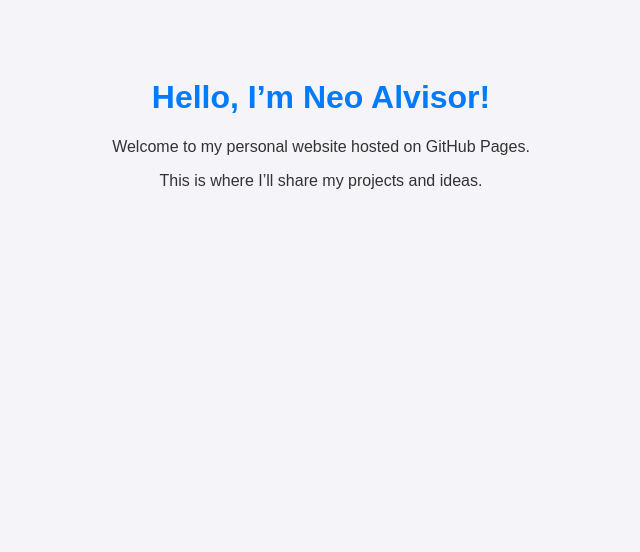
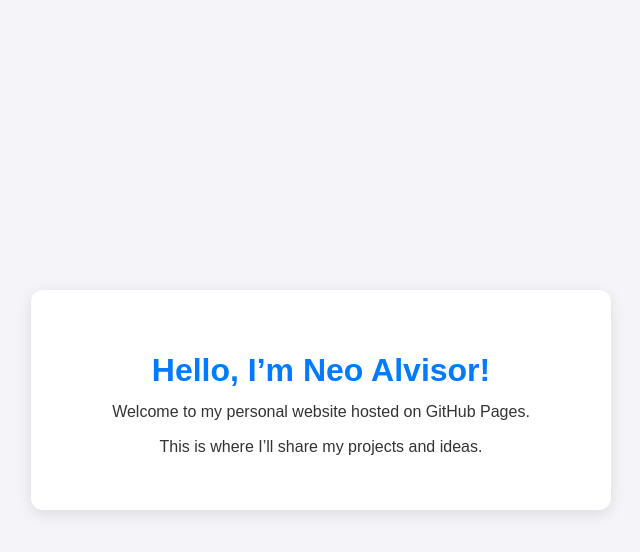
Before and after one commit to nalvisor-ship-it/nalvisor.github.io, a plain HTML site: page index.html in a window 1280 px wide. Shown: the whole page, without its empty margins (319-959 px from the left). Drawn offline with Linux system fonts and the light colour scheme.

Commit message:
Update index.html

```diff
--- a/index.html
+++ b/index.html
@@ -7,19 +7,42 @@
     <style>
         body {
             font-family: Arial, sans-serif;
-            text-align: center;
             background-color: #f4f4f9;
             color: #333;
-            padding: 50px;
+            margin: 0;
+            padding: 0;
+            display: flex;
+            justify-content: center;
+            align-items: center;
+            height: 100vh;
         }
+
+        .container {
+            background: white;
+            padding: 40px;
+            border-radius: 12px;
+            width: 80%;
+            max-width: 500px;
+            text-align: center;
+            box-shadow: 0 4px 15px rgba(0,0,0,0.1);
+        }
+
         h1 {
             color: #007bff;
+            margin-bottom: 10px;
+        }
+
+        p {
+            margin: 10px 0;
+            line-height: 1.6;
         }
     </style>
 </head>
 <body>
-    <h1>Hello, I’m Neo Alvisor!</h1>
-    <p>Welcome to my personal website hosted on GitHub Pages.</p>
-    <p>This is where I’ll share my projects and ideas.</p>
+    <div class="container">
+        <h1>Hello, I’m Neo Alvisor!</h1>
+        <p>Welcome to my personal website hosted on GitHub Pages.</p>
+        <p>This is where I’ll share my projects and ideas.</p>
+    </div>
 </body>
 </html>
```
